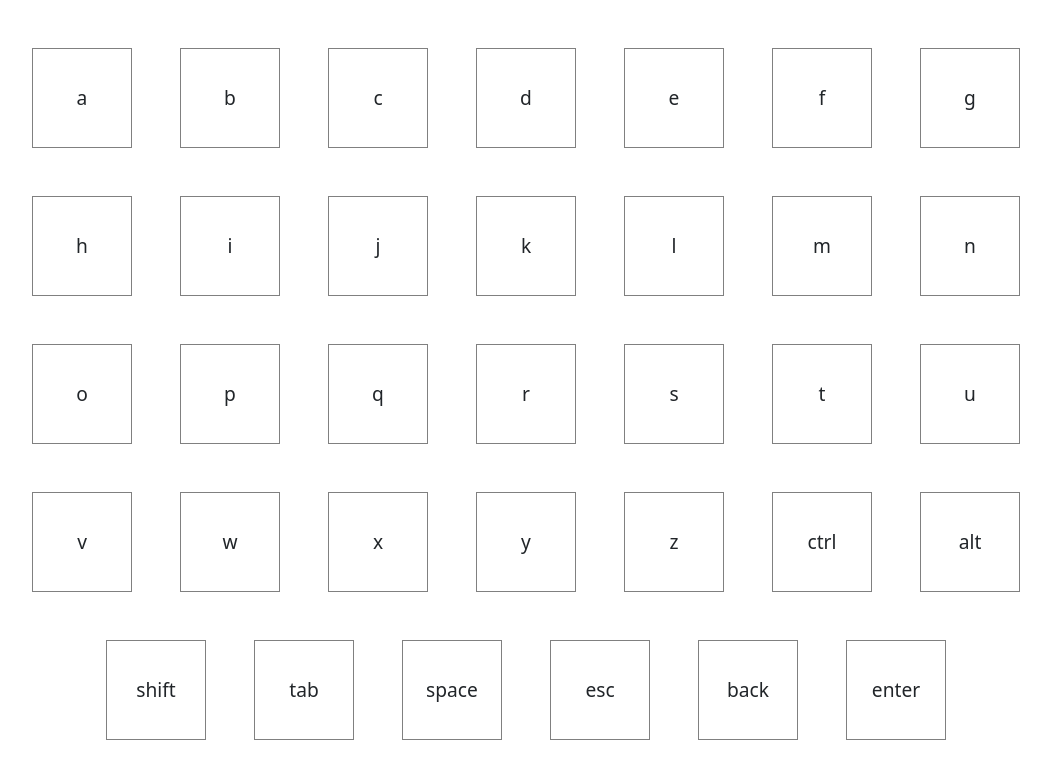
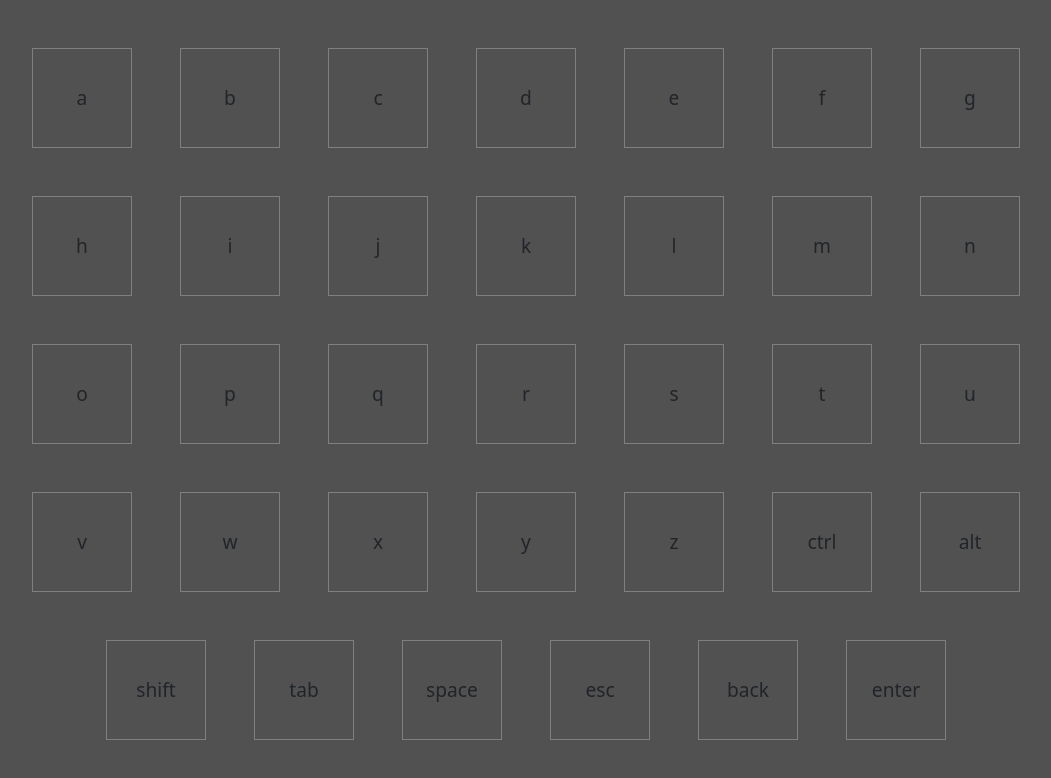
Before and after one commit to MALEK-developer/KEYS, a plain HTML site: page index.html in a window 1280 px wide. Shown: the whole page, without its empty margins (114-1165 px from the left). Drawn offline with nearby package versions, Linux system fonts and the light colour scheme.

Commit message:
Update style.css

```diff
--- a/style.css
+++ b/style.css
@@ -2,6 +2,10 @@
     padding: 0;
     margin: 0;
     box-sizing: border-box;
+}
+
+body{
+    background-color: rgba(0, 0, 0, 0.683);
 }
 
 .key_btn{
@@ -12,4 +16,5 @@
     align-items: center;
     justify-content: center;
     font-size: 1.5vw;
+
 }
```
